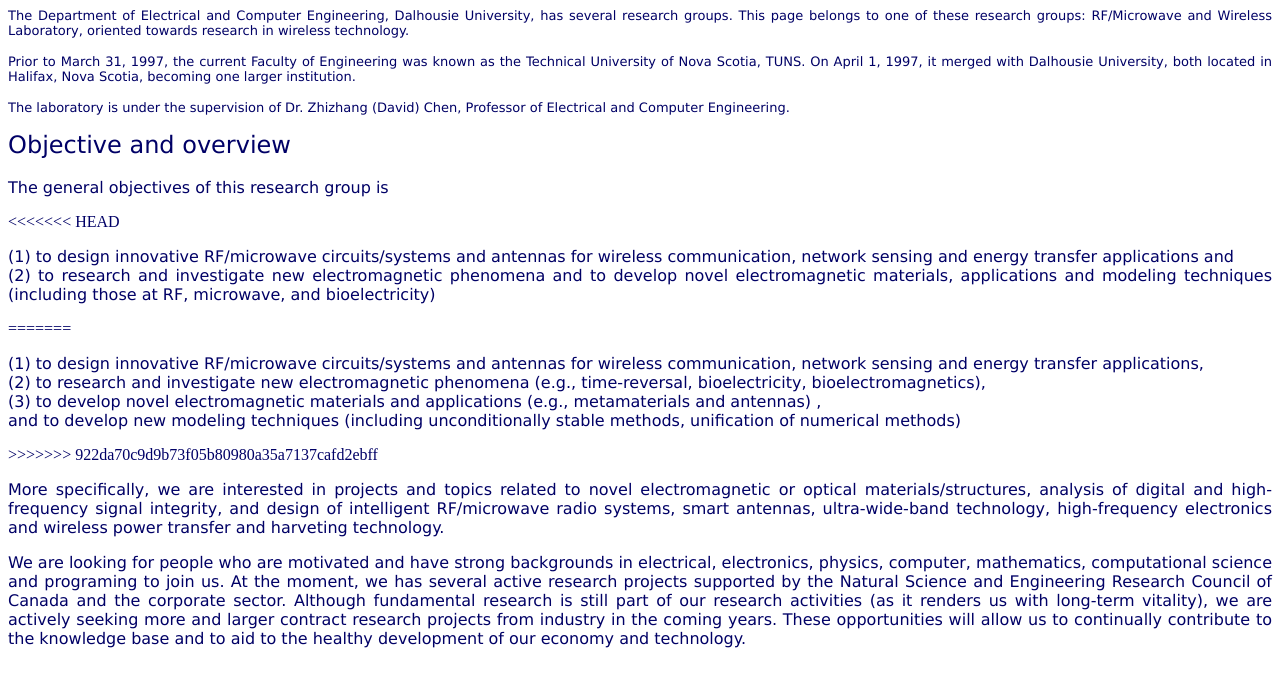
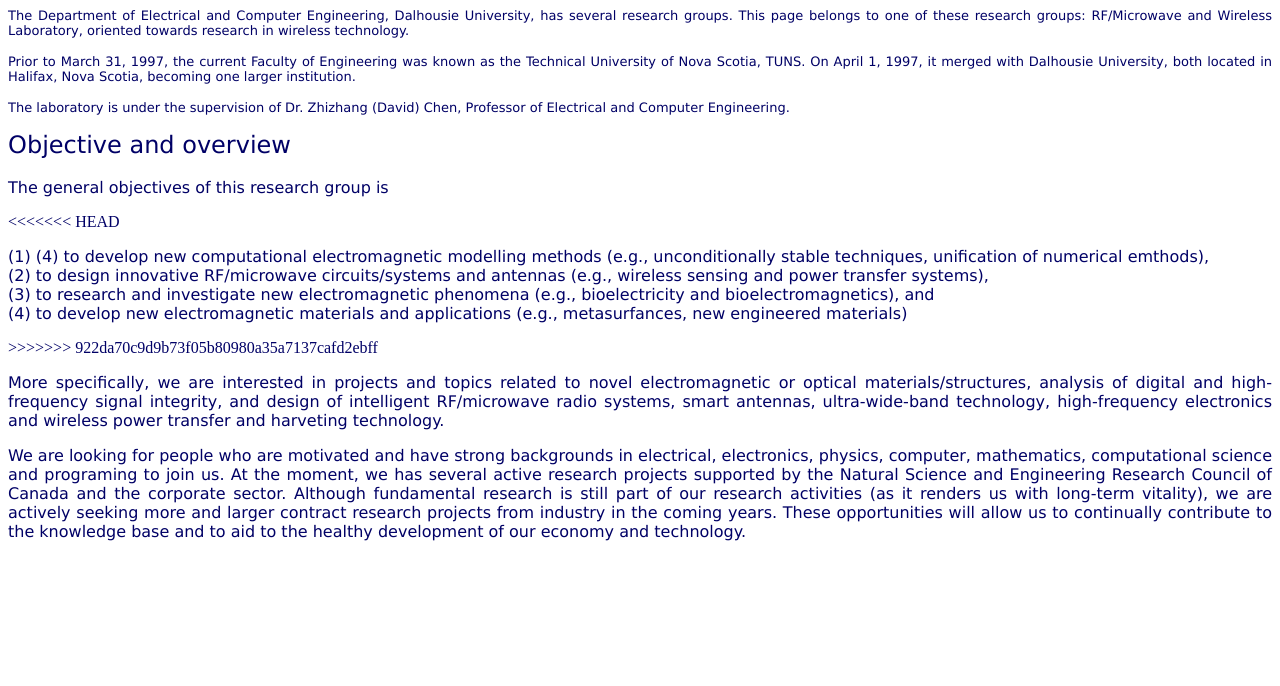
Before and after one commit to zdchen88/zd-chen.github.io, a plain HTML site: page mainpage.htm in a window 1280 px wide. Drawn offline with Linux system fonts and the light colour scheme.

Commit message:
Update mainpage.htm

```diff
--- a/mainpage.htm
+++ b/mainpage.htm
@@ -22,10 +22,7 @@
   </font><font size="3"><br>
   </font></font><font size="3" face="Verdana, Arial, Helvetica, sans-serif">The general objectives of this research group is</font></p>
 <<<<<<< HEAD
-<p align="justify"><font size="3" face="Verdana, Arial, Helvetica, sans-serif">(1) to design innovative RF/microwave circuits/systems and antennas  for wireless communication, network  sensing and energy transfer applications and <br>
-  (2) to research and investigate new electromagnetic phenomena and to develop novel electromagnetic materials, applications and modeling techniques (including those at RF, microwave, and bioelectricity)</font></p>
-=======
-<p align="justify"><font size="3" face="Verdana, Arial, Helvetica, sans-serif">(1) to design innovative RF/microwave circuits/systems and antennas  for wireless communication, network  sensing and energy transfer applications, <br> (2) to research and investigate new electromagnetic phenomena (e.g., time-reversal, bioelectricity, bioelectromagnetics), <br> (3) to develop novel electromagnetic materials and applications (e.g., metamaterials and antennas) , <br> and to develop new modeling techniques (including unconditionally stable methods, unification of numerical methods)</font></p>
+<p align="justify"><font size="3" face="Verdana, Arial, Helvetica, sans-serif">(1) (4) to develop new computational electromagnetic modelling methods (e.g., unconditionally stable techniques, unification of numerical emthods), <br> (2) to design innovative RF/microwave circuits/systems and antennas (e.g., wireless sensing and power transfer systems), <br> (3) to research and investigate new electromagnetic phenomena (e.g., bioelectricity and bioelectromagnetics), and <br> (4) to develop new electromagnetic materials and applications (e.g., metasurfances, new engineered materials)</font></p>
 >>>>>>> 922da70c9d9b73f05b80980a35a7137cafd2ebff
 <p align="justify"><font size="3" face="Verdana, Arial, Helvetica, sans-serif">More specifically, we are interested in projects and topics related to novel electromagnetic or optical materials/structures, analysis of digital and high-frequency signal integrity, and design of intelligent RF/microwave radio  systems, smart antennas, ultra-wide-band technology, high-frequency electronics  and wireless power transfer and harveting technology.</font></p>
 <p align="justify"><font size="3" face="Verdana, Arial, Helvetica, sans-serif">We are looking for people who are motivated and have strong backgrounds in electrical, electronics, physics, computer, mathematics, computational science and programing to join us. At
```
